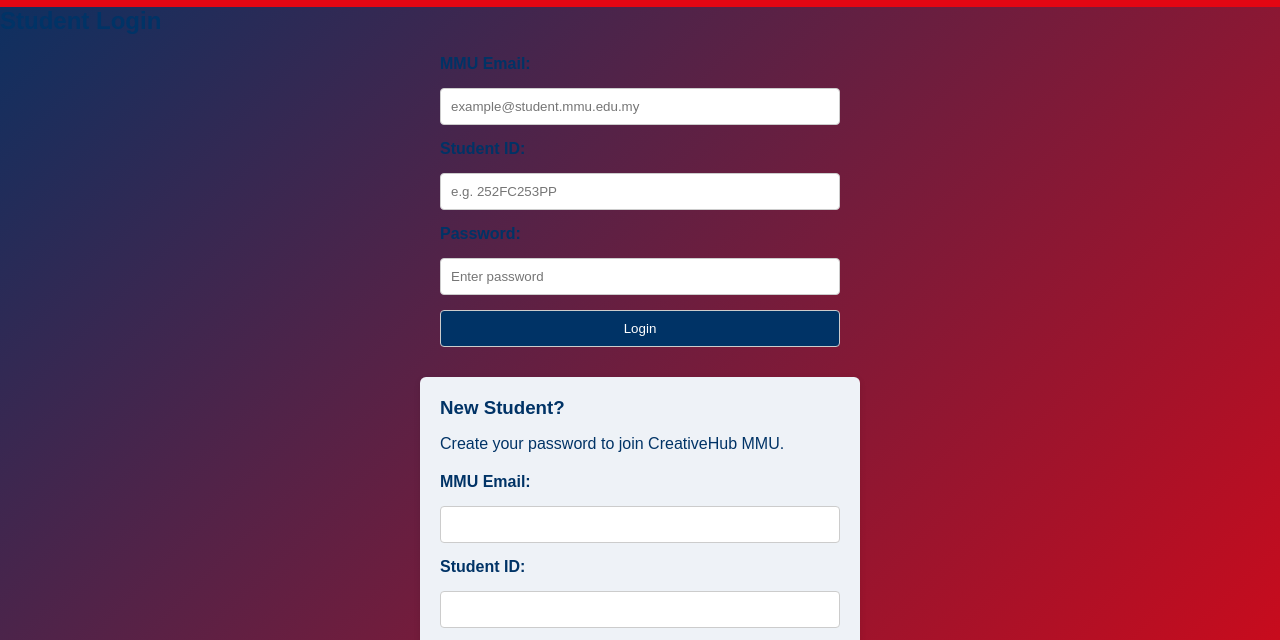
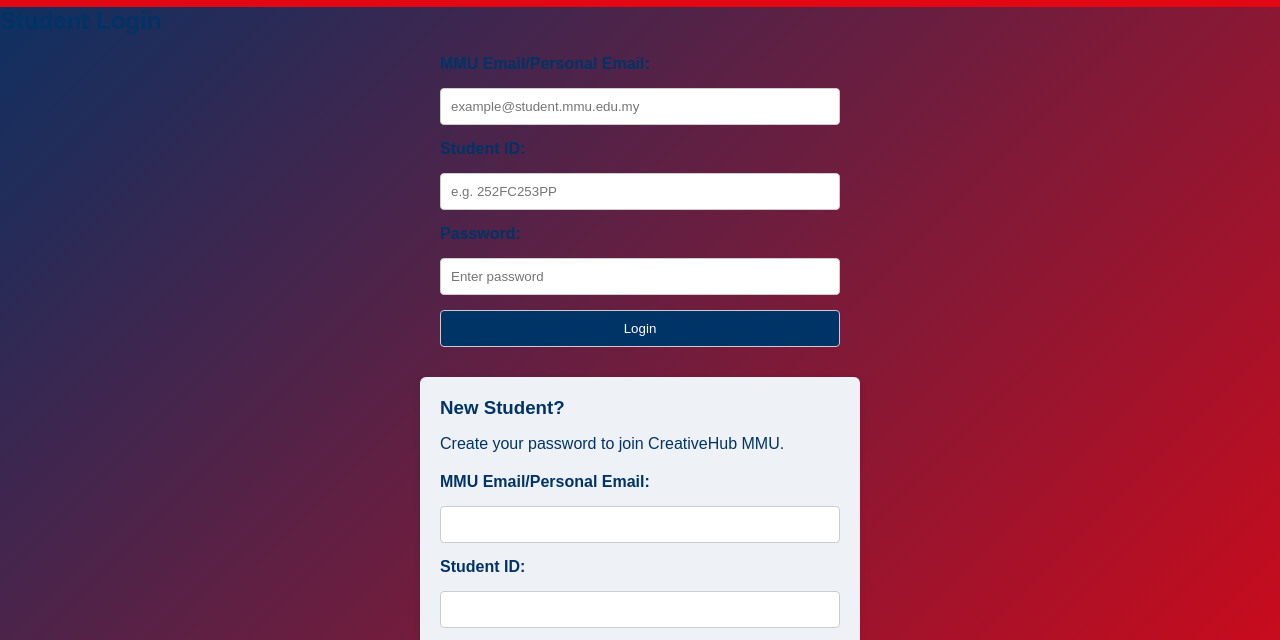
Before and after one commit to Lixxysai/CreativeHub-MMU, a plain HTML site: page login.html in a window 1280 px wide. Shown: the part 141-781 px from the top of the page. Drawn offline with Linux system fonts and the light colour scheme.

Commit message:
Update email label text in login form

```diff
--- a/login.html
+++ b/login.html
@@ -23,7 +23,7 @@
   <main>
     <h2>Student Login</h2>
     <form id="loginForm">
-      <label for="email">MMU Email:</label>
+      <label for="email">MMU Email/Personal Email:</label>
       <input type="email" id="email" name="email" placeholder="example@student.mmu.edu.my" required>
 
       <label for="studentId">Student ID:</label>
@@ -39,7 +39,7 @@
       <h3>New Student?</h3>
       <p>Create your password to join CreativeHub MMU.</p>
       <form id="registerForm">
-        <label for="newEmail">MMU Email:</label>
+        <label for="newEmail">MMU Email/Personal Email:</label>
         <input type="email" id="newEmail" name="newEmail" required>
 
         <label for="newStudentId">Student ID:</label>
```
